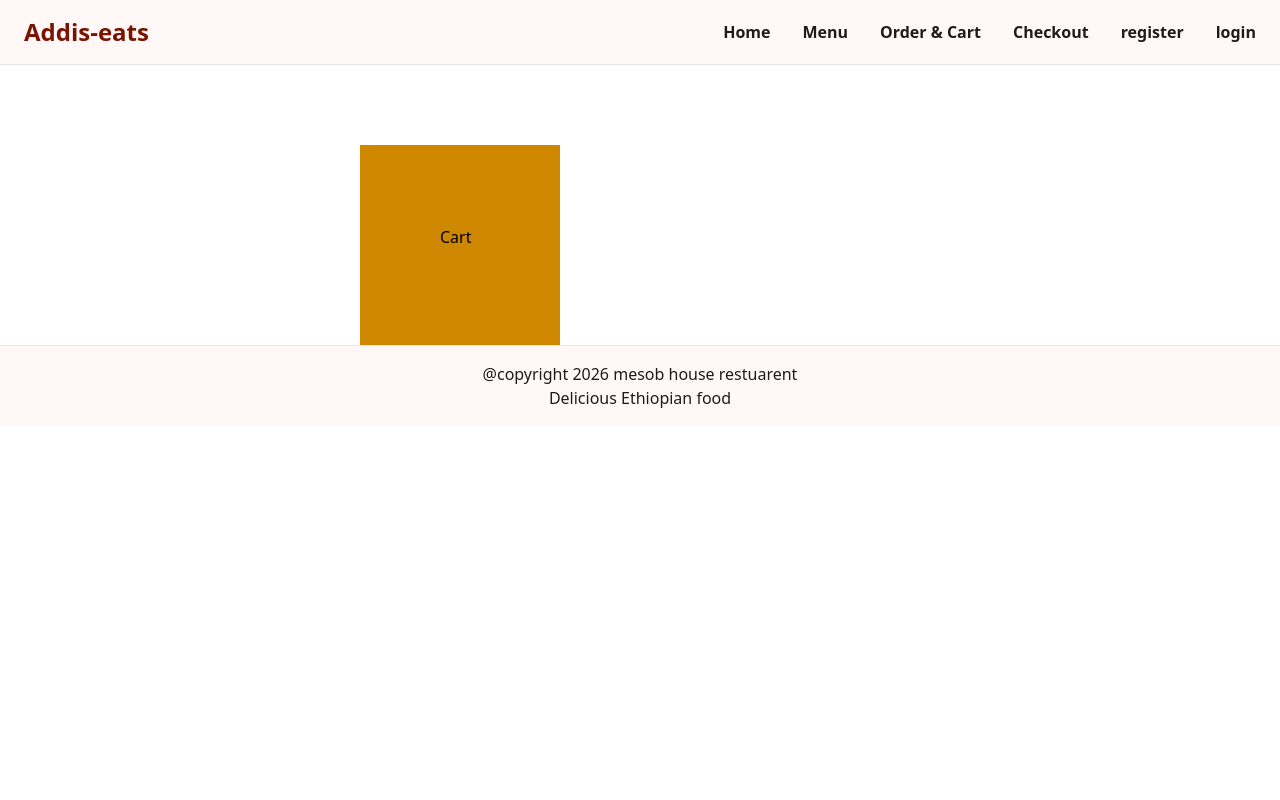
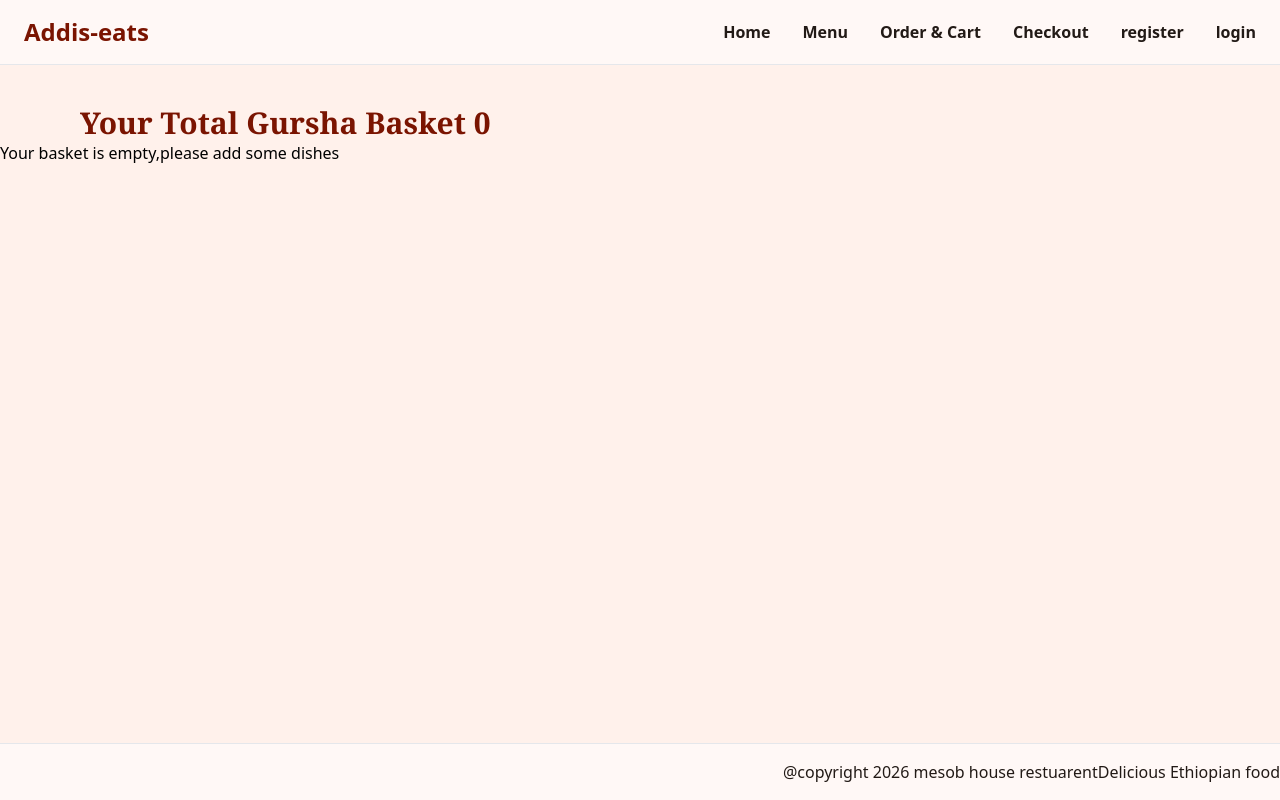
Before and after one commit to Robachmd/Addis-Eats, a Next.js app: page /cart in a window 1280 px wide. Built offline with nearby package versions, Linux system fonts and the light colour scheme.

Commit message:
updating addtocart functionality and cart ui design

```diff
--- a/package.json
+++ b/package.json
@@ -9,9 +9,11 @@
     "lint": "eslint"
   },
   "dependencies": {
+    "lucide-react": "^1.52.0",
     "next": "16.3.8",
     "react": "19.2.8",
-    "react-dom": "19.2.8"
+    "react-dom": "19.2.8",
+    "zustand": "^5.0.15"
   },
   "devDependencies": {
     "@tailwindcss/postcss": "^4",
--- a/src/app/(components)/(footer)/footer.jsx
+++ b/src/app/(components)/(footer)/footer.jsx
@@ -1,12 +1,12 @@
 import React from 'react'
 
-function page() {
+function Footer() {
   return (
-    <footer className='flex flex-col bg-pale-warm-white text-dark-espresso text-center py-4 border-t border-gray-200'>
+    <footer className='flex flex-row justify-end bg-pale-warm-white text-dark-espresso text-center py-4 border-t border-gray-200'>
         <p>@copyright 2026 mesob house restuarent</p>
         <p>Delicious Ethiopian food</p>
     </footer>
   )
 }
 
-export default page
+export default Footer;
--- a/src/app/(components)/(header)/header.jsx
+++ b/src/app/(components)/(header)/header.jsx
@@ -1,7 +1,12 @@
+'use client'
+import { Heart, ShoppingCart } from "lucide-react";
 import React from 'react'
 import Link from 'next/link'
+import { useCartStore } from '../(store)/cartStore';
 function Header() {
-  return (
+  const total=useCartStore((state)=>state.total)
+  const itemCounts= useCartStore((state)=>state.itemCounts);
+return (
     <header className='sticky z-50 w-full top-0 border-b border-gray-200 bg-pale-warm-white'>
         <nav className=' mx-auto flex h-16 px-6  max-w-7xl justify-between items-center  text-dark-espresso font-semibold' >
         <Link className='text-2xl text-mahogany-red font-bold' href="/">Addis-eats</Link>
@@ -12,6 +17,17 @@ function Header() {
                 <li><Link href="/checkout">Checkout</Link></li>
                 <li><Link href="/register">register</Link></li>
                 <li><Link href="/login">login</Link></li>
+                {itemCounts!==0 && <div className='flex flex-2 items-center gap-3 bg-dark-forest-green text-pure-white p-1 rounded-md'>
+                                <div>
+                                  <li><ShoppingCart size={20}/></li>
+                                </div>
+                                <div>
+                                    <li ><strong>{total} </strong>ETB </li>
+                                    <li><strong>{itemCounts}</strong> items </li>
+                                </div>
+                            </div>
+
+                }
 
             </ul>
         </nav>
--- a/src/app/(components)/(menu-wrapper)/MenuWrapper.jsx
+++ b/src/app/(components)/(menu-wrapper)/MenuWrapper.jsx
@@ -9,6 +9,13 @@ export default function MenuWrapper({ dishes }) {
     const searchedDishes = filteredDishes.filter(dish => dish.nameEn.toLowerCase().includes(search.toLowerCase()) || dish.nameAm.toLowerCase().includes(search.toLowerCase()));
     return (
         <div className=" min-h-screen gap-2 bg-soft-coral-tint">
+            <div className="mx-10 mt-10">
+                <p className="bg-pale-dusty-rose w-60 text-taupe-brown font-bold text-xs">HANDCRAFTED GONDAR & ADDIS SPICES</p>
+                <h1 className="text-4xl font-semibold font-serif text-mahogany-red">Our Complete Culinary Heritage</h1>
+                <p className="w-170 text-taupe-brown">Every dish is prepared daily from scratch using sun-dried spices, stone-ground legume flours,
+                and clarified herbal butter sourced directly from highland farm cooperatives.</p>
+            </div>
+
             <div className="flex flex-1 gap-4">
             <aside className="w-52 shrink-0 px-4 py-6">
                 <CategoryFilter
@@ -17,7 +24,7 @@ export default function MenuWrapper({ dishes }) {
 
                 </aside>
 
-                <main className="flex-1 min-w-0">
+                <main className="flex-1 ">
                 <div className="flex px-6 pt-6 mr-50 justify-center ">
                     <input type="text" value={search} onChange={(e) => setSearch(e.target.value)} placeholder="Search dishes eg. kitfo, tibs..." className="w-full rounded-lg border  border-gray-300 bg-white px-4 py-2 text-dark-espresso outline-none focus:border-mahogany-red" />
                 </div>
--- /dev/null
+++ b/src/app/(components)/(store)/CartClient.jsx
@@ -0,0 +1,75 @@
+'use client'
+import { Trash2, X, Plus, Minus,RotateCcw,XCircle   } from "lucide-react";
+import {useCartStore} from './cartStore';
+import { useRouter } from "next/navigation";
+function CartClient(){
+    const router=useRouter();
+    const items= useCartStore((state)=>state.items);
+    const total= useCartStore((state)=>state.total);
+    const itemCount= useCartStore((state)=>state.itemCount);
+    const itemCounts=useCartStore((state)=>state.itemCounts);
+    const removeFromCart= useCartStore((state)=>state.removeFromCart);
+    const clearCart= useCartStore((state)=>state.clearCart);
+    const increaseQuantity= useCartStore((state)=>state.increaseQuantity);
+    const decreaseQuantity= useCartStore((state)=>state.decreaseQuantity);
+    console.log(items);
+    function gotoCheckout(){
+        router.push('/checkout')
+    }
+    return(
+        <div>
+            <h1 className="mx-20 mt-10 font-bold font-serif text-3xl text-mahogany-red">Your Total Gursha Basket <span>{itemCount}</span></h1>
+
+            {items.length===0?(
+                <p>Your basket is empty,please add some dishes</p>
+            ):(
+                <div className="flex flex-col lg:flex-row gap-6 bg-pale-warm-white ">
+
+                <div className="flex-1">
+                    <div className="flex pl-16">
+                    <h1 className="font-bold font-serif">Clay Pot Stews & Provisions</h1>
+                    <p className="font-light">({itemCounts} handicrafted selected)</p>
+                    <button className="flex items-center justify-end text-chocolate-ambe hover:text-mahogany-red font-normal w-full mb-3 gap-1 cursor-pointer" onClick={clearCart}><RotateCcw size={14}/> Clear Cart </button>
+
+
+                    </div>
+                        {items.map((item)=>(
+
+                            <div className="flex items-center relative px-5 mx-3 ml-9 my-2  gap-4 h-40 rounded-md bg-pure-white" key={item.id}>
+                                <img className="w-24 h-24 object-cover rounded-md" src={`/images/${item.slug}.png`} alt={item.nameEn} />
+                                <div className="flex-1 ">
+                                    <span className="absolute top-5 right-6 flex items-center gap-1 rounded-full border border-rust-red/30 px-2 py-0.5 text-xs font-medium text-mahogany-red">{item.spiceLevel}</span>
+                                    <h1 className="text-mahogany-red text-xl font-bold">{item.nameEn}</h1>
+                                    <p>{item.description}</p>
+                                </div>
+                                <div className="flex items-center gap-2">
+                                    <div className="flex justify-end">
+                                        <strong className="text-mahogany-red"> {item.priceETB}ETB</strong>
+                                    </div>
+
+                                    <button className="flex items-center justify-center text-pure-white h-8 w-8  rounded-lg bg-rust-red hover:bg-mahogany-red cursor-pointer" onClick={()=>decreaseQuantity(item.id)}> <Minus size={18} /></button>
+                                    <span className="text-mahogany-red font-semibold w-6 ">{item.quantity}</span>
+                                    <button className="flex items-center justify-center text-pure-white h-8 w-8  rounded-lg bg-rust-red hover:bg-mahogany-red cursor-pointer" onClick={()=>increaseQuantity(item.id)}> <Plus size={18} /></button>
+                                    <button className="flex h-9 w-9 items-center justify-center rounded-full text-gray-500 hover:bg-red-50 hover:text-red-60"  onClick={()=>removeFromCart(item.id)}> <Trash2  size={28} /></button>
+                                </div>
+
+                            </div>
+                        )
+                    )}
+                    </div>
+                    <div className="w-full lg:w-75 shrink-0 bg-pure-white p-6">
+                        <div className="flex flex-col mb-6 bg-soft-coral-tint">
+                            <span className="font-extralight">Grand Total</span>
+                            <strong className="text-mahogany-red text-2xl p-3 font-serif">ETB{total}</strong>
+                        </div>
+                        <button className="bg-rust-red cursor-pointer p-3 text-white text-center rounded-lg" onClick={gotoCheckout}>procedd to Delivery Checkout</button>
+                    </div>
+
+                </div>
+            )}
+        </div>
+
+    )
+}
+
+export default CartClient;
--- /dev/null
+++ b/src/app/(components)/(store)/cartStore.jsx
@@ -0,0 +1,56 @@
+import { create } from "zustand";
+function calculateCart(items){
+    let itemCount=0;
+    let total=0;
+    let itemCounts=items.length;
+
+    items.forEach(item => {
+        itemCount+=item.quantity
+        total+=item.quantity*item.priceETB
+    });
+    return {itemCount,total,itemCounts}
+
+}
+    export const useCartStore=create((set)=>({
+        items:[],
+        total:0,
+        itemCount:0,
+        itemCounts:0,
+        addToCart:(dish,quantity=1)=>
+            set((state)=>{
+                const existingItem=state.items.find((item)=>item.id===dish.id);
+                if (existingItem){
+                    return state;
+                }
+            const newItems=[...state.items,{...dish,quantity}]
+            return {items:newItems,...calculateCart(newItems)}
+        }),
+        removeFromCart:(id)=>
+            set((state)=>{
+                const newItems=state.items.filter((item)=>item.id!==id);
+                return {items:newItems,...calculateCart(newItems)}
+            }),
+        clearCart:()=>
+            set({
+                items:[],
+                total:0,
+                itemCount:0,
+                itemCounts:0
+            }),
+        increaseQuantity:(id)=>
+            set((state)=>{
+                const newItems=state.items.map((item)=>
+                    item.id===id? {...item,quantity:item.quantity+1}:item
+                )
+                return{items:newItems, ...calculateCart(newItems)}
+            }),
+        decreaseQuantity:(id)=>
+            set((state)=>{
+                const newItems=state.items.map((item)=>
+                item.id ===id? {...item,quantity:Math.max(1,item.quantity-1)}:item
+            )
+            return {items:newItems,...calculateCart(newItems)}
+
+            })
+
+    }))
--- a/src/app/(pages)/cart/page.jsx
+++ b/src/app/(pages)/cart/page.jsx
@@ -1,8 +1,8 @@
 import React from 'react'
-
+import CartClient from '../../(components)/(store)/CartClient';
 function Cart() {
   return (
-    <div className='bg-yellow-600 h-50 w-50 ml-90 mt-20 p-20 items-center'>Cart</div>
+    <main><CartClient/></main>
   )
 }
 
--- a/src/app/globals.css
+++ b/src/app/globals.css
@@ -42,6 +42,9 @@
 }
 body {
   font-family: system-ui, -apple-system, sans-serif;
-  background-color: var(--soft-coral-tint);
+  background-color: theme(--color-soft-coral-tint);
   color: var(--dark-espresso);
   }
+  *{
+    box-sizing: content-box;
+  }
--- a/src/app/layout.js
+++ b/src/app/layout.js
@@ -5,9 +5,11 @@ import "./globals.css";
 export default function RootLayout({ children }) {
   return (
     <html lang="en" >
-      <body>
+      <body className="min-h-screen flex flex-col">
         <Header/>
-        {children}
+        <main className="flex-1">
+          {children}
+        </main>
         <Footer/>
       </body>
     </html>
```
Also changed, not shown: src/app/(components)/(CategoryFilter)/FilterDish.jsx (+6 -6 lines), 1 other file (tests, documents, lock files or other folders).
